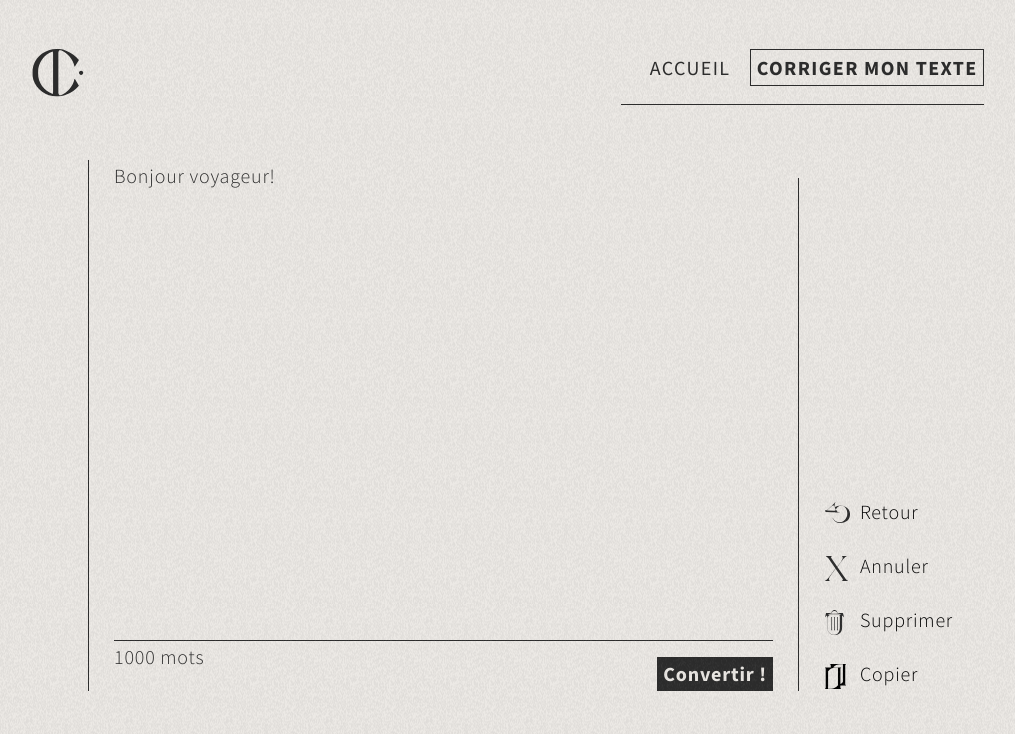
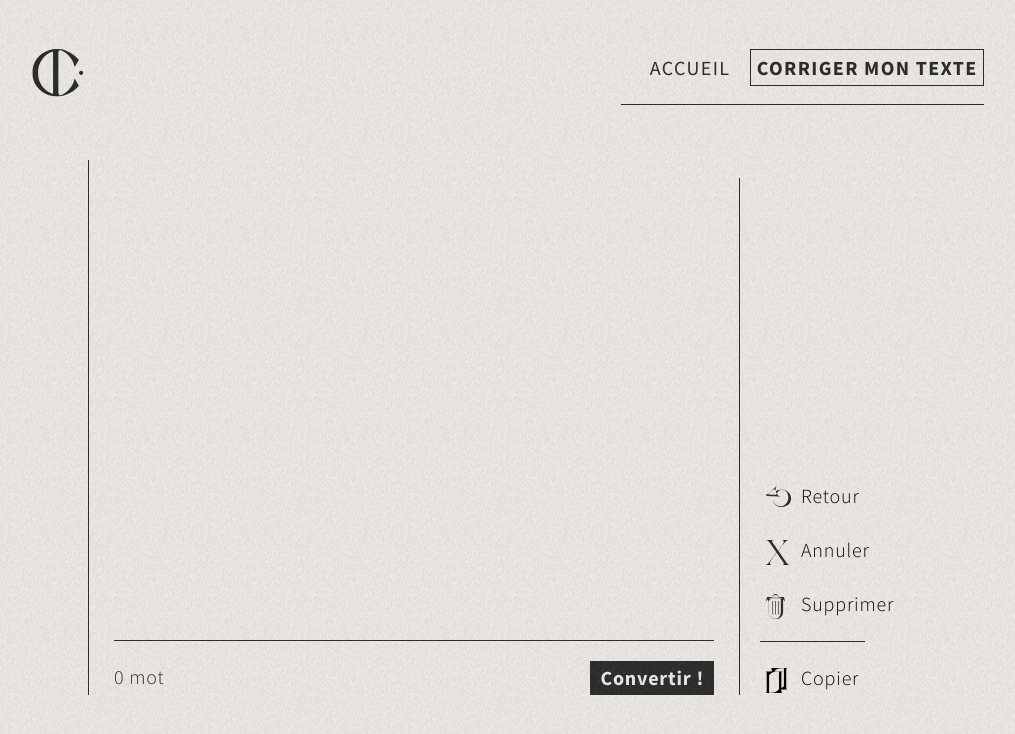
Before and after one commit to Tom-Delfosse/tfe-inclusive-writing, a Vue app: page /Tool in a window 1280 px wide. Shown: the top 734 px of the page, without its empty margins (104-1119 px from the left). Built offline with nearby package versions, Linux system fonts and the light colour scheme.

Commit message:
Got the txtarea to work

```diff
--- a/src/components/Tool/Btns/vBtnConvert.vue
+++ b/src/components/Tool/Btns/vBtnConvert.vue
@@ -20,7 +20,7 @@ export default {
       if (!props.toCheck.textContent) {
         console.log('pas de contenu !')
       } else {
-        const userText = (props.toCheck.textContent).replace(/\n?\n/g, '$1|').split('$1|')
+        const userText = (props.toCheck.textContent).replace(/\n\w?/g, '$1|').split('$1|')
         userText.forEach((e, index) => {
           userText[index] = e.replace(/([.?!])\s*(?=[A-Z])/g, '$1|').split('|')
           userText[index].forEach((subElement, subIndex) => {
--- a/src/components/Tool/vBtn.vue
+++ b/src/components/Tool/vBtn.vue
@@ -15,33 +15,21 @@
     line-height: 160%;
     font-weight: $w-light;
     transition: $t-smooth;
-    text-indent: 190%;
+    text-indent: 2000%;
     white-space: nowrap;
     overflow: hidden;
+    clip: rect(0, 0, 0, 0);
+    white-space: nowrap;
+    border-width: 0;
     background-repeat: no-repeat;
     background-image: url('/assets/img/svg/copy.svg');
     width: $s-mob--medium;
     height: $s-mob--medium;
 
-    &:hover{
-      transform: scale(1.1);
-      transition: $t-fast;
-
-      @include lg{
-        transform: inherit;
-        // border-bottom: 1px solid $c-black;
-        &::before{
-          padding-right: $s-desk--smaller;
-
-        }
-      }
-    }
-
     @include tb{
       font-size: $s-tab--smaller;
       width: inherit;
       height: inherit;
-      // background-image: inherit;
       overflow: inherit;
       text-indent: inherit;
     }
@@ -53,12 +41,26 @@
       &:nth-child(1){
         margin-top: 0;
       }
-
     }
 
     @include xl{
       font-size: $s-desk--smaller;
       margin-top: $s-desk--smaller;
+    }
+
+    &:hover{
+      transform: scale(1.1);
+      transition: $t-fast;
+
+      @include lg{
+        transform: inherit;
+
+        &::before{
+          // padding-right: $s-desk--smaller;
+          transition: $t-fast;
+
+        }
+      }
     }
 
     &--disable{
@@ -71,12 +73,13 @@
       @include tb{
         width: $s-tab--smaller;
         height: $s-tab--smaller;
+        transition: $t-smooth;
         content: '';
         display: inline-block;
         vertical-align: middle;
         background-image: url('/assets/img/svg/copy.svg');
         background-repeat: no-repeat;
-        margin-right: $s-tab--smallest/4;
+        margin-right: $s-tab--smallest/2;
       }
 
       @include lg{
@@ -89,7 +92,10 @@
         width: $s-desk--small;
         height: $s-desk--small;
         margin-right: $s-desk--smallest/2;
+      }
 
+      @include xxl{
+        margin-right: $s-desk--smallest;
       }
   }
 
@@ -131,6 +137,11 @@
     &--copy{
       background-image: url('/assets/img/svg/copy.svg');
 
+      @include lg{
+        padding-top: $s-desk--smallest;
+        border-top: 1px solid $c-black;
+      }
+
     &::before{
       background-image: url('/assets/img/svg/copy.svg');
     }
@@ -151,7 +162,21 @@
     width: auto;
     background-image: inherit;
     height: inherit;
-    margin-top: $s-mob--smaller;
+    margin-top: $s-mob--smallest;
+    padding-left:  $s-mob--smallest/2;
+    padding-right:  $s-mob--smallest/2;
+
+    @include tb{
+      margin-top: $s-tab--smaller;
+      padding-left:  $s-tab--smallest/2;
+      padding-right:  $s-tab--smallest/2;
+    }
+
+    @include lg{
+      margin-top: $s-desk--smallest;
+      padding-left:  $s-desk--smallest/2;
+      padding-right:  $s-desk--smallest/2;
+    }
 
     &::before{
       content: none;
--- a/src/views/Tool.vue
+++ b/src/views/Tool.vue
@@ -3,14 +3,25 @@
     <section class="section section--white section--tool">
       <div class="section__content">
         <div class="main">
-          <div ref="txt" class="textarea" contenteditable="true">
-            Bonjour voyageur!
-          </div>
-          <p>1000 mots</p>
+          <textarea
+            v-model="textInput"
+            class="text-editor"
+            cols="100"
+            rows="25"
+            @input="change"
+          />
 
-          <vBtn v-for="btn in btnArray.slice(0, 1)" :key="btn"
+          <p class="word-counter">
+            {{ wordCounter }}&nbsp;mot<span v-if="wordCounter > 1">s</span>
+          </p>
+
+          <vBtn
+            v-for="btn in btnArray.slice(0, 1)"
+            :key="btn"
             :class="`btn btn--${btn.class}`"
-            v-html="btn.text" @click="btn.action"/>
+            @click="btn.action"
+            v-html="btn.text"
+          />
         </div>
 
         <div class="options">
@@ -18,24 +29,55 @@
             v-for="btn in btnArray.slice(1)"
             :key="btn"
             :class="`btn btn--${btn.class}`"
-            v-html="btn.text" @click="btn.action"
+            @click="btn.action"
+            v-html="btn.text"
           />
         </div>
       </div>
+      <p>{{ inputFeedback }} </p>
     </section>
   </div>
 </template>
 <script>
 import vBtn from '@/components/Tool/vBtn.vue'
-
+import { ref, onMounted } from 'vue'
 export default {
   components: {
     vBtn
   },
+
   setup () {
-    // const txt = ref(null)
+    const wordCounter = ref(0)
+    const textInput = ref(null)
+    let userText = ''
+    let userTextDestruct = ''
+    let inputFeedback = ref('')
+    inputFeedback = ref('')
+
     const convertText = () => {
-      // console.log("hi")
+      if (textInput.value === '') {
+        console.log('vide !')
+        inputFeedback = ref('Pas de contenu !')
+      } else {
+        userText = textInput.value
+        console.log(userText)
+        textInArray()
+      }
+
+      console.log(textInput.value)
+      // console.log(textInput.value.innerHTML)
+      // console.log(textInput.value.innerText)
+      // console.log(textInput.value.textContent)
+      // console.log('___________')
+    }
+
+    const textInArray = () => {
+      userTextDestruct = userText.replace(/\n?\n/g, '|').split('|')
+      console.log(userTextDestruct)
+    }
+
+    const change = (e) => {
+      wordCounter.value = textInput.value.split(' ').length
     }
 
     const undoChange = () => {
@@ -51,49 +93,59 @@ export default {
     }
 
     const copyText = () => {
-      // console.log("ougiboui")
     }
 
     const btnArray = [
       {
         class: 'convert',
         text: 'Convertir&nbsp;!',
-        action : convertText
+        action: convertText
       },
       {
         class: 'undo',
         text: 'Retour <span class="hide">en&nbsp;arrière</span>',
-        action : undoChange
+        action: undoChange
       },
       {
         class: 'cancel',
         text: 'Annuler <span class="hide">les&nbsp;modifications</span>',
-        action : cancelChange
+        action: cancelChange
       },
       {
         class: 'erase',
         text: 'Supprimer <span class="hide">le&nbsp;texte</span>',
-        action : eraseText
+        action: eraseText
       },
       {
         class: 'copy',
         text: 'Copier <span class="hide">le&nbsp;texte</span>',
-        action : copyText
+        action: copyText
       }
     ]
 
+    onMounted(() => {
+      console.log('Mounted !')
+    })
 
     return {
-      convertText,
       convertText,
       undoChange,
       cancelChange,
       eraseText,
       copyText,
-      btnArray
+      btnArray,
+      wordCounter,
+      userText,
+      change,
+      inputFeedback,
+      textInArray,
+      userTextDestruct,
+      textInput
+      // newUserText
     }
   }
 }
+
 </script>
 
 <style lang="scss">
@@ -113,7 +165,6 @@ export default {
 
     .section__content{
       border-right: inherit;
-      // max-width: 600px;
 
       @include lg{
         display: flex;
@@ -127,19 +178,23 @@ export default {
 
         @include tb{
           max-width: 600px;
+          max-width: inherit;
+
         }
 
         @include lg{
-          max-width: inherit;
           flex-grow: 1;
           flex-shrink: 0;
+          max-width: 600px;
+          width: 100%;
+
         }
 
         @include xl{
           max-width: 650px;
         }
 
-        .textarea{
+        .text-editor{
           background-color: inherit;
           border: none;
           border-radius: inherit;
@@ -152,6 +207,7 @@ export default {
           max-height: 1000px;
           height: 60vh;
           border-bottom: 1px solid $c-black;
+          white-space: pre-line;
 
           font-size: $s-mob--smaller;
           letter-spacing: $ls-smaller;
@@ -170,28 +226,36 @@ export default {
           }
         }
 
-        p{
+        .word-counter{
           padding: 0;
           margin: 0;
+          margin-top: $s-mob--smallest;
+
+          @include tb{
+            margin-top: $s-tab--smaller;
+          }
+
+          @include lg{
+            margin-top: $s-desk--smallest;
+          }
         }
     }
 
     .options{
       display: flex;
+      // display: none;
       justify-content: space-between;
-      max-width: 300px;
       margin-left: auto;
       margin-right: auto;
-      margin-top: $s-mob--smaller;
+      margin-top: $s-mob--medium;
 
       @include sm{
-        margin-top: $s-mob--small;
+        margin-top: $s-mob--medium;
         margin-left: auto;
       }
 
       @include tb{
         margin: inherit;
-        max-width: inherit;
         margin-top: $s-tab--smallest;
         border-top: 1px solid $c-black;
         padding-top: $s-tab--smallest;
```
Also changed, not shown: public/assets/img/grain-tile@2x.png (added).
